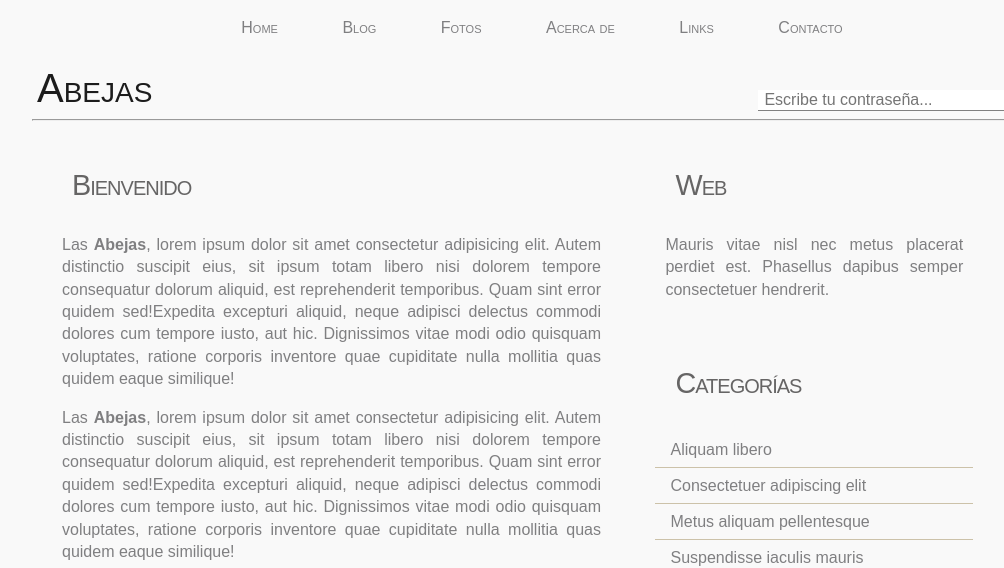
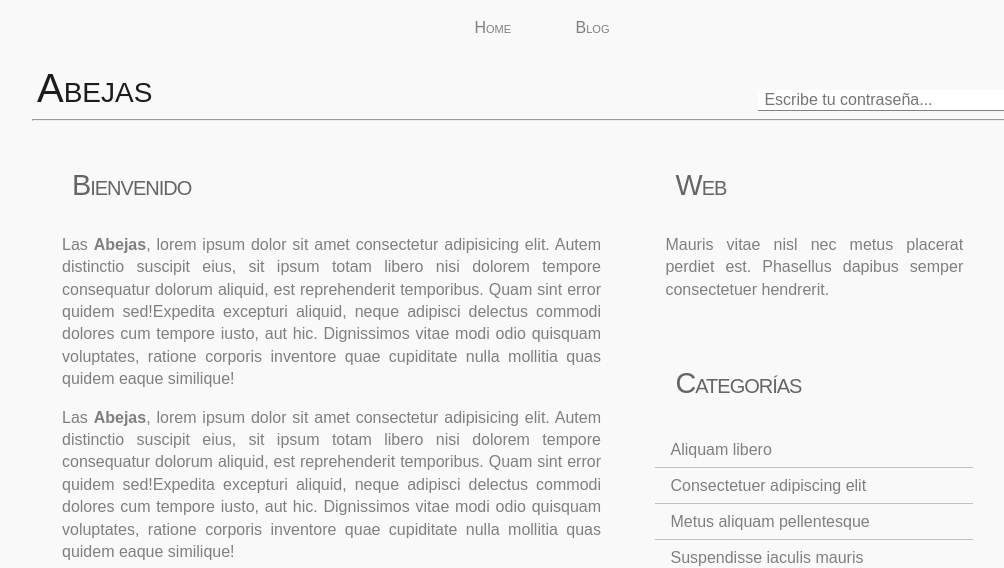
Before and after one commit to Ciro08/Abejas, a plain HTML site: page index.html in a window 1280 px wide. Shown: the top 568 px of the page, without its empty margins (118-1122 px from the left). Drawn offline with Linux system fonts and the light colour scheme.

Commit message:
Tercer commit

```diff
--- a/index.html
+++ b/index.html
@@ -17,10 +17,6 @@
         <ul class="nav__menu">
             <li class="nav__item"><a class="nav__link" href="#">Home</a></li>
             <li class="nav__item"><a class="nav__link" href="#">Blog</a></li>
-            <li class="nav__item"><a class="nav__link" href="#">Fotos</a></li>
-            <li class="nav__item"><a class="nav__link" href="#">Acerca de</a></li>
-            <li class="nav__item"><a class="nav__link" href="#">Links</a></li>
-            <li class="nav__item"><a class="nav__link" href="#">Contacto</a></li>
         </ul>
     </nav>
     <!-- fin del menu -->
```
